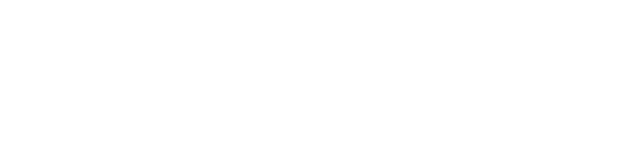
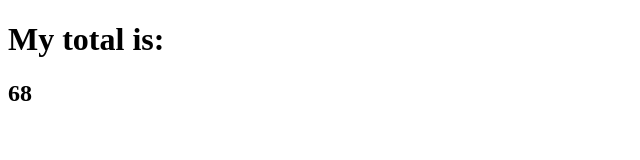
Before and after one commit to CIT93/ErikL-pub, a plain HTML site: page w2/index.html in a window 1280 px wide. Shown: the whole page, without its empty margins (0-640 px from the left). Drawn offline with Linux system fonts and the light colour scheme.

Commit message:
coding is done

```diff
--- a/w2/index.html
+++ b/w2/index.html
@@ -7,6 +7,7 @@
     <script defer src="main.js"></script>
 </head>
 <body>
-
+    <h1>My total is: </h1>
+    <h2> </h2>
 </body>
 </html>
--- a/w2/main.js
+++ b/w2/main.js
@@ -1 +1,13 @@
-console.log("Test")
+/*Below are all the varibles to store all my carbon footprint points*/
+const householdMembers = 6;
+const homeSize = 7;
+const foodChoice = 10;
+const waterConsumption = 3;
+const householdPurchases = 6;
+const wasteProduce = 20;
+const wasteRecycled = 12;
+const annualTransportation = 4;
+
+
+const totalPoints = document.querySelector("h2"); // variable to hold total points to output to html
+totalPoints.textContent = householdMembers + homeSize + foodChoice + waterConsumption + householdPurchases + wasteProduce + wasteRecycled + annualTransportation; // all variables added up and outputed to html
```
